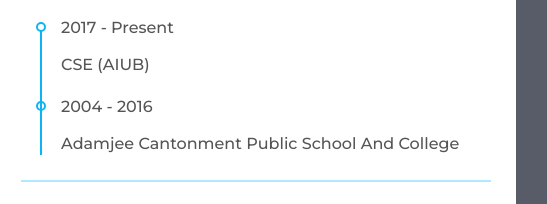
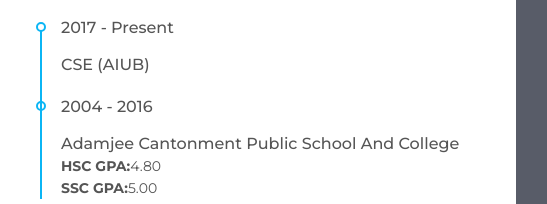
Before and after one commit to onicktheboss/onicktheboss.github.io, a plain HTML site: page index.html in a window 1280 px wide. Shown: the part 1782-1986 px from the top of the page, 524-1071 px from the left. Drawn offline with Linux system fonts and the light colour scheme.

Commit message:
Update index.html

```diff
--- a/index.html
+++ b/index.html
@@ -416,7 +416,8 @@
               <div class="date">2004 - 2016</div>
               <div class="info">
                      <p class="semi-bold">Adamjee Cantonment Public School And College</p>
-                  <p></p>
+                  <p><b>HSC GPA:</b>4.80</p>
+                  <p><b>SSC GPA:</b>5.00</p>
                 </div>
             </li>
         </ul>
```
